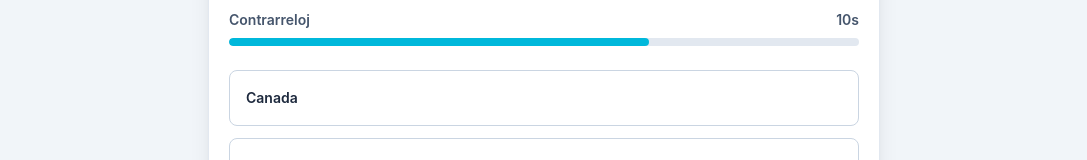
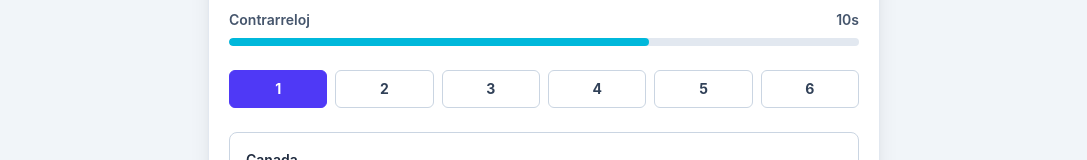
Before and after one commit to YutamasPRO/country-quiz-app, a React (Vite) app: page /quiz in a window 1280 px wide. Shown: the part 367-527 px from the top of the page, without its empty margins (96-1183 px from the left). Built offline with nearby package versions, Linux system fonts and the light colour scheme; no server answers.

Commit message:
feat: add question navigation and answer tracking

```diff
--- a/src/components/quiz/QuestionCard.tsx
+++ b/src/components/quiz/QuestionCard.tsx
@@ -7,13 +7,17 @@ type QuestionCardProps = {
   currentIndex: number
   total: number
   seconds: number
+  progress: Array<{ selectedAnswer: string | null }>
   selectedAnswer: string | null
   onAnswer: (answer: string) => void
+  onChangeQuestion: (index: number) => void
 }
 
 export default function QuestionCard({
   question,
   currentIndex,
+  onChangeQuestion,
+  progress,
   total,
   seconds,
   selectedAnswer,
@@ -44,6 +48,30 @@ export default function QuestionCard({
         <Timer seconds={seconds} />
       </div>
 
+      <div className="mb-6 grid grid-cols-5 gap-2 sm:grid-cols-6">
+        {progress.map((item, index) => {
+          const isCurrent = index === currentIndex
+          const isAnswered = item.selectedAnswer !== null
+
+          return (
+            <button
+              className={`rounded-md border px-3 py-2 text-sm font-bold transition ${
+                isCurrent
+                  ? 'border-indigo-600 bg-indigo-600 text-white dark:border-cyan-300 dark:bg-cyan-300 dark:text-slate-950'
+                  : isAnswered
+                    ? 'border-emerald-300 bg-emerald-50 text-emerald-800 dark:border-emerald-500/60 dark:bg-emerald-500/10 dark:text-emerald-200'
+                    : 'border-slate-300 bg-white text-slate-700 hover:border-indigo-400 dark:border-slate-700 dark:bg-slate-900 dark:text-slate-200 dark:hover:border-cyan-400'
+              }`}
+              key={index}
+              onClick={() => onChangeQuestion(index)}
+              type="button"
+            >
+              {index + 1}
+            </button>
+          )
+        })}
+      </div>
+
       <div className="grid gap-3">
         {question.options.map((option) => {
           const state =
--- a/src/pages/QuizPage.tsx
+++ b/src/pages/QuizPage.tsx
@@ -7,6 +7,11 @@ import type { Question } from '../utils/quizUtils'
 import { createQuestions } from '../utils/quizUtils'
 
 const secondsPerQuestion = 15
+
+type QuestionProgress = {
+  selectedAnswer: string | null
+  secondsLeft: number
+}
 
 function playFeedback(type: 'correct' | 'wrong') {
   const AudioContextConstructor =
@@ -37,11 +42,17 @@ export default function QuizPage() {
   const [isLoading, setIsLoading] = useState(true)
   const [error, setError] = useState('')
   const [currentIndex, setCurrentIndex] = useState(0)
-  const [score, setScore] = useState(0)
-  const [seconds, setSeconds] = useState(secondsPerQuestion)
-  const [selectedAnswer, setSelectedAnswer] = useState<string | null>(null)
+  const [progress, setProgress] = useState<QuestionProgress[]>([])
 
   const currentQuestion = useMemo(() => questions[currentIndex], [currentIndex, questions])
+  const currentProgress = progress[currentIndex]
+  const score = useMemo(
+    () =>
+      questions.reduce((total, question, index) => {
+        return progress[index]?.selectedAnswer === question.answer ? total + 1 : total
+      }, 0),
+    [progress, questions],
+  )
 
   useEffect(() => {
     let isActive = true
@@ -49,7 +60,15 @@ export default function QuizPage() {
     getCountries()
       .then((countries) => {
         if (isActive) {
-          setQuestions(createQuestions(countries))
+          const nextQuestions = createQuestions(countries)
+
+          setQuestions(nextQuestions)
+          setProgress(
+            nextQuestions.map(() => ({
+              selectedAnswer: null,
+              secondsLeft: secondsPerQuestion,
+            })),
+          )
         }
       })
       .catch(() => {
@@ -76,42 +95,57 @@ export default function QuizPage() {
       }
 
       setCurrentIndex((current) => current + 1)
-      setSelectedAnswer(null)
-      setSeconds(secondsPerQuestion)
     }, 650)
   }, [currentIndex, navigate, questions.length])
 
   const handleAnswer = useCallback((answer: string) => {
-    if (!currentQuestion || selectedAnswer) {
+    if (!currentQuestion || currentProgress?.selectedAnswer) {
       return
     }
 
     const isCorrect = answer === currentQuestion.answer
     const nextScore = isCorrect ? score + 1 : score
 
-    setSelectedAnswer(answer)
-    setScore(nextScore)
+    setProgress((current) =>
+      current.map((item, index) =>
+        index === currentIndex
+          ? {
+              ...item,
+              selectedAnswer: answer,
+            }
+          : item,
+      ),
+    )
     playFeedback(isCorrect ? 'correct' : 'wrong')
     goToNextQuestion(nextScore)
-  }, [currentQuestion, goToNextQuestion, score, selectedAnswer])
+  }, [currentIndex, currentProgress?.selectedAnswer, currentQuestion, goToNextQuestion, score])
 
   useEffect(() => {
-    if (isLoading || error || selectedAnswer || !currentQuestion) {
+    if (isLoading || error || currentProgress?.selectedAnswer || !currentQuestion || !currentProgress) {
       return undefined
     }
 
-    if (seconds === 0) {
+    if (currentProgress.secondsLeft === 0) {
       const timeoutId = window.setTimeout(() => handleAnswer('__timeout__'), 0)
 
       return () => window.clearTimeout(timeoutId)
     }
 
     const intervalId = window.setInterval(() => {
-      setSeconds((current) => current - 1)
+      setProgress((current) =>
+        current.map((item, index) =>
+          index === currentIndex
+            ? {
+                ...item,
+                secondsLeft: Math.max(item.secondsLeft - 1, 0),
+              }
+            : item,
+        ),
+      )
     }, 1000)
 
     return () => window.clearInterval(intervalId)
-  }, [currentQuestion, error, handleAnswer, isLoading, seconds, selectedAnswer])
+  }, [currentIndex, currentProgress, currentQuestion, error, handleAnswer, isLoading])
 
   if (isLoading) {
     return (
@@ -152,10 +186,12 @@ export default function QuizPage() {
         <p className="text-sm font-bold text-slate-600 dark:text-slate-300">Puntaje: {score}</p>
         <QuestionCard
           currentIndex={currentIndex}
+          onChangeQuestion={setCurrentIndex}
           onAnswer={handleAnswer}
           question={currentQuestion}
-          seconds={seconds}
-          selectedAnswer={selectedAnswer}
+          progress={progress}
+          seconds={currentProgress?.secondsLeft ?? secondsPerQuestion}
+          selectedAnswer={currentProgress?.selectedAnswer ?? null}
           total={questions.length}
         />
       </div>
```
